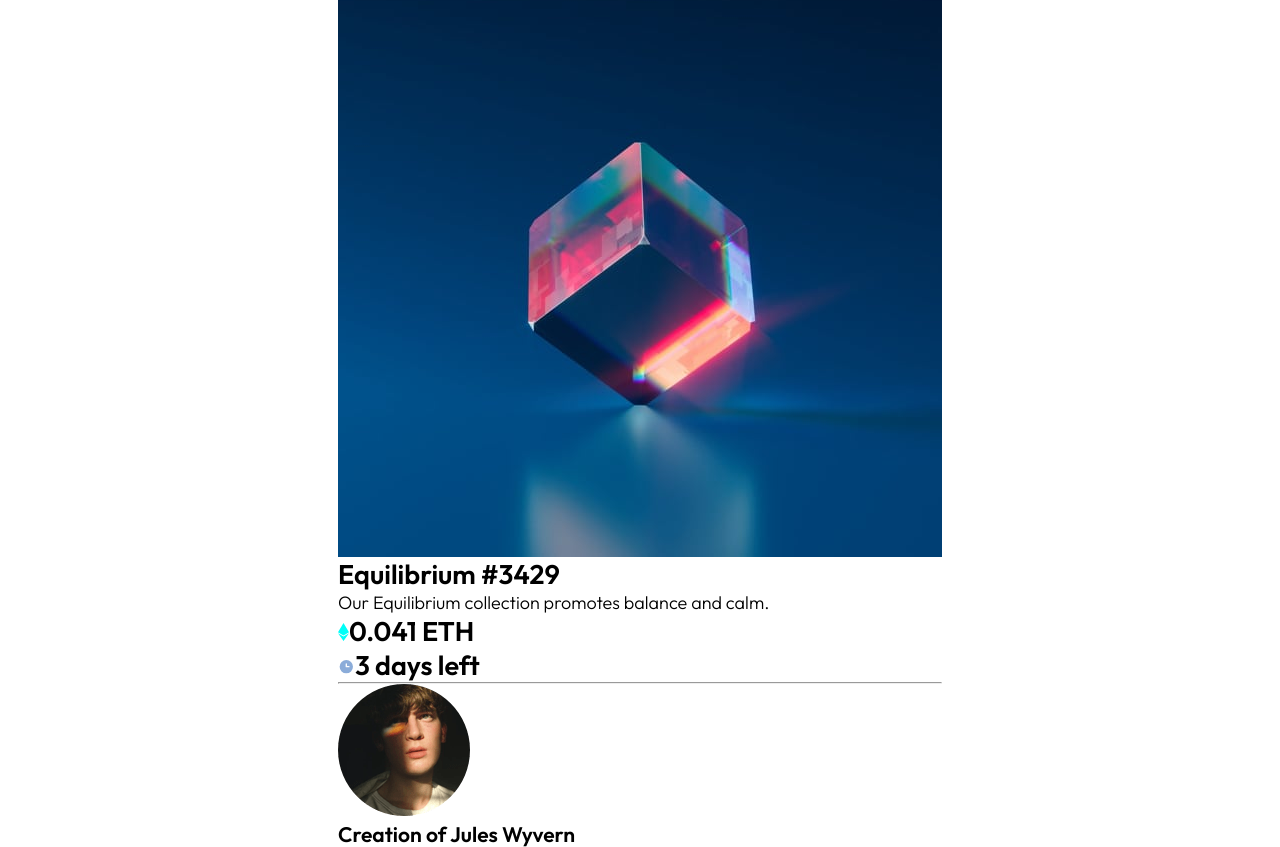
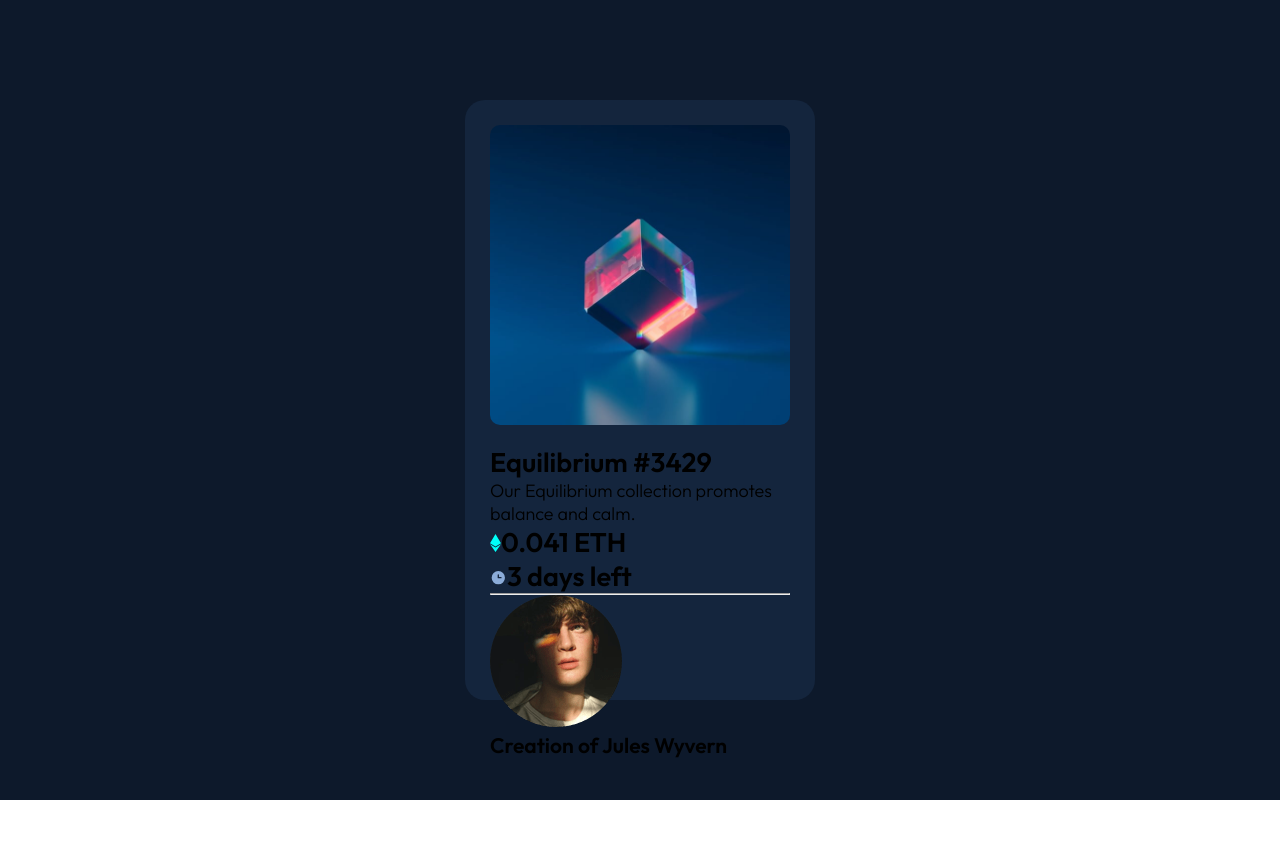
Before and after one commit to horoserp/nft-preview-card, a plain HTML site: page index.html in a window 1280 px wide. After the commit the page ends 800 px from the top, so only its background shows below. Drawn offline with Linux system fonts and the light colour scheme; files whose address does not match are found by name.

Commit message:
Update: Begin styling.

```diff
--- a/style.css
+++ b/style.css
@@ -39,11 +39,24 @@ main {
   justify-content: center;
   align-items: center;
   height: 100vh;
+  background-color: var(--mainBG);
 }
 
 section {
   display: flex;
   flex-direction: column;
+  background-color: var(--cardBG);
+  gap: 20px;
+  width: 350px;
+  height: 600px;
+  padding: 25px;
+  border-radius: 20px;
+}
+
+section > img {
+  width: 300px;
+  height: 300px;
+  border-radius: 10px;
 }
 
 /* Extra small devices (phones, 600px and down) */
```
